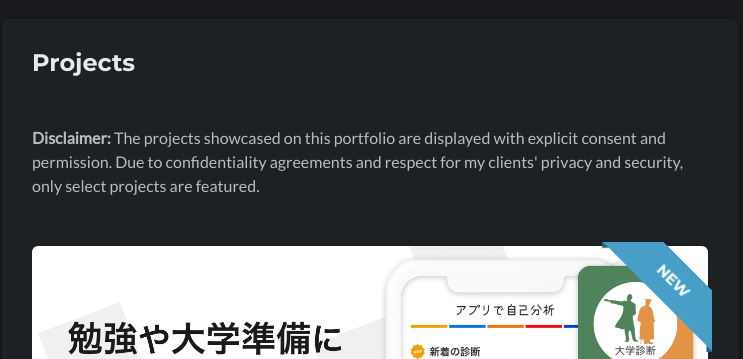
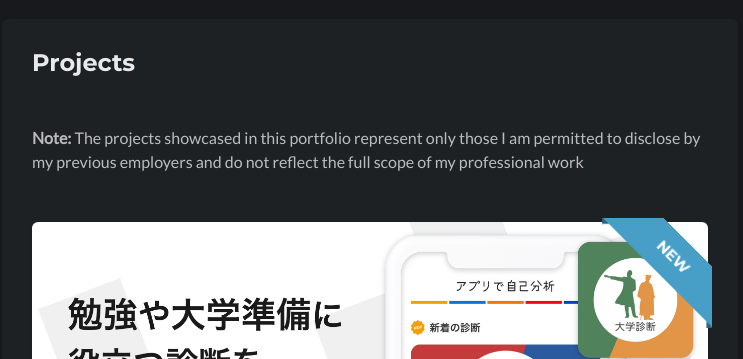
Before and after one commit to estellise-yukihime/estellise-yukihime.github.io, a plain HTML site: page portfolio/index.html in a window 1280 px wide. Shown: the part 2720-3079 px from the top of the page, without its empty margins (80-823 px from the left). Drawn offline with nearby package versions, Linux system fonts and the light colour scheme; no server answers; a script that the page names is missing; some icons are missing.

Commit message:
added note'

```diff
--- a/portfolio/index.html
+++ b/portfolio/index.html
@@ -328,13 +328,12 @@
                             </h2>
                             <div class="content my-5">
                                 <span class="fs-6 fw-semibold">
-                                    Disclaimer:
+                                    Note:
                                 </span>
                                 <span class="">
-                                    The projects showcased on this portfolio are displayed with explicit
-                                    consent and permission. Due to confidentiality agreements and respect for my
-                                    clients'
-                                    privacy and security, only select projects are featured.
+                                    The projects showcased in this portfolio represent only those I am permitted to
+                                    disclose by my previous employers and do not reflect the full scope of my
+                                    professional work
                                 </span>
                             </div>
                             <div class="content">
```
